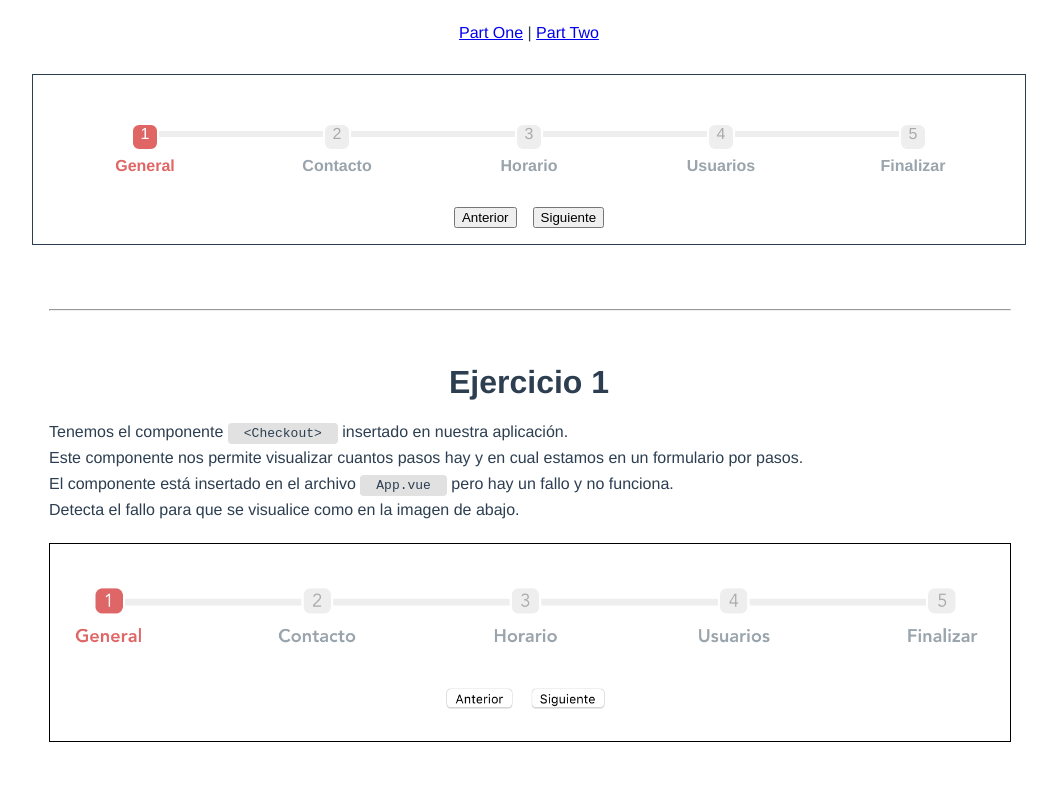
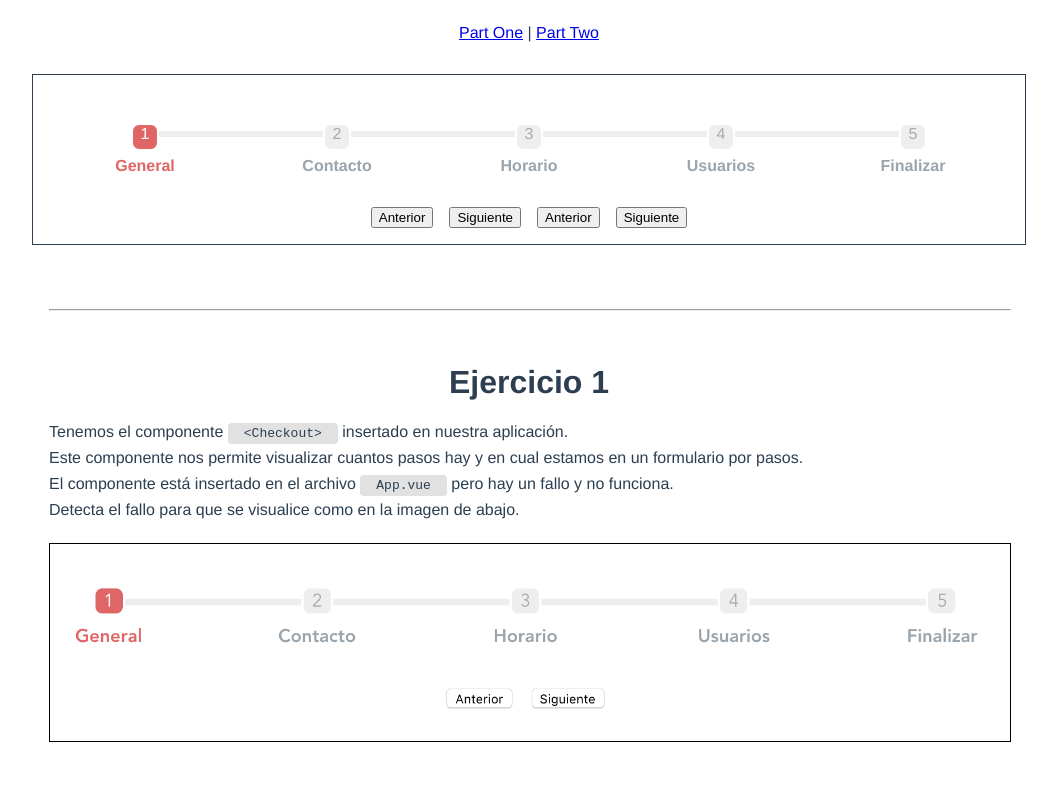
Before and after one commit to educover/mrjeffPrueba, a Vue app: page / in a window 1280 px wide. Shown: the top 800 px of the page, without its empty margins (111-1168 px from the left). Built offline with nearby package versions, Linux system fonts and the light colour scheme.

Commit message:
intentando arreglar modificar props desde el padre

```diff
--- /dev/null
+++ b/src/EventBus.js
@@ -0,0 +1,3 @@
+import Vue from 'vue'
+
+export const EventBus = new Vue();
--- a/src/components/Checkout.vue
+++ b/src/components/Checkout.vue
@@ -10,19 +10,17 @@
             <span class="step-label">{{ stepName }}</span>
         </li>
     </ol>
+    <slot name="anterior"></slot>
+    <slot name="siguiente"></slot>
     <button @click="currentStep--">Anterior</button>
-    <button @click="currentStep++">Siguiente</button>
+    <button @click="siguiente">Siguiente</button>
 </div>
 </template>
 
 <script>
+import {EventBus} from '../EventBus';
 export default {
     name: 'checkout',
-    computed:{
-        anterior(currentStep, $event){
-            currentStep--;
-        }
-    },
     props: {
         currentStep: {
             type: Number,
@@ -31,8 +29,13 @@ export default {
         steps: {
             type: Array,
             required: true
+        },
+    },
+    methods: {
+        siguiente(){
+            EventBus.$emit('sumar', 1);
         }
-    },
+    }
 }
 </script>
 
--- a/src/components/PartOne.vue
+++ b/src/components/PartOne.vue
@@ -1,6 +1,9 @@
 <template>
   <div class="part">
-    <Checkout :steps="miArr" :current-step="1"></Checkout>
+    <Checkout :steps="miArr" :currentStep="currentStep">
+      <button slot="anterior" @click="anterior">Anterior</button>
+      <button slot="siguiente" @click="siguiente">Siguiente</button>
+    </Checkout>
     <hr>
     <div class="exercise">
       <h1>Ejercicio 1</h1>
@@ -23,7 +26,8 @@
 </template>
 
 <script>
-import Checkout from './Checkout.vue'
+import Checkout from './Checkout.vue';
+import {EventBus} from '../EventBus';
 export default {
   name: 'PartOne',
   components: {
@@ -33,9 +37,14 @@ export default {
     return {
       url: '../assets/stepper.mov',
       miArr:['General', 'Contacto', 'Horario', 'Usuarios', 'Finalizar'],
-
+      currentStep:1
     }
-  }
+  },
+  created(){
+        EventBus.$on('sumar', function (i) {
+            this.currentStep++;
+        })
+      }
 }
 </script>
 
```
